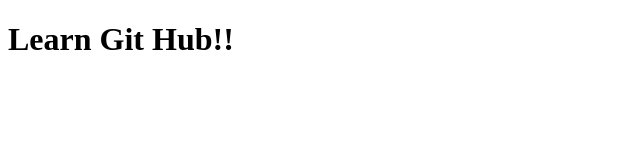
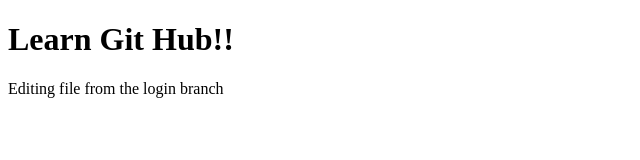
Before and after one commit to Mustafa-Aljasim/mygithubtutorial-, a plain HTML site: page index.html in a window 1280 px wide. Shown: the whole page, without its empty margins (0-640 px from the left). Drawn offline with Linux system fonts and the light colour scheme.

Commit message:
Updating login form from the branch login

```diff
--- a/index.html
+++ b/index.html
@@ -8,5 +8,6 @@
 </head>
 <body>
     <h1>Learn Git Hub!!</h1>
+    <p>Editing file from the login branch</p>
 </body>
 </html>
```
Also changed, not shown: login.html (added, +1 -0 lines), log.txt (added).
